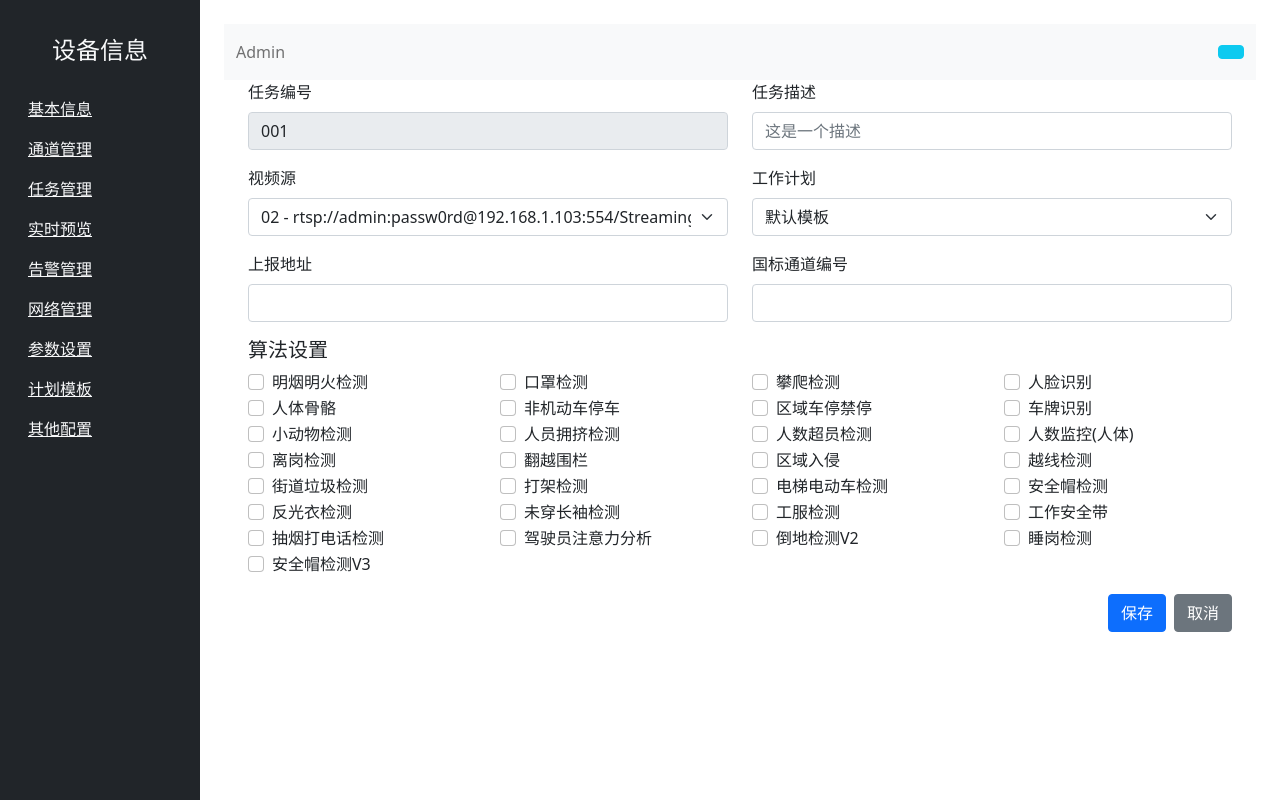
After one commit to luoxiafeng/sdk_demo, a Flask app: page /task_management/add in a window 1280 px wide. The commit adds this page. Run offline with Flask 3, Linux system fonts and the light colour scheme.

Commit message:
add sub-menues

```diff
--- a/app.py
+++ b/app.py
@@ -33,6 +33,45 @@ def channel_management():
 
     return render_template('channel_management.html', channels=channels)
 
+@app.route('/task_management')
+def task_management():
+    tasks = [
+        {'task_id': '001', 'video_source': '02', 'report_address': '明烟明火检测, 口罩检测, 爬爬检测', 'algorithm_info': ['明烟明火检测', '口罩检测', '爬爬检测'], 'status': '未运行'},
+        {'task_id': '002', 'video_source': '02', 'report_address': '安全帽检测, 反光衣检测, 未穿长袖检测', 'algorithm_info': ['安全帽检测', '反光衣检测', '未穿长袖检测'], 'status': '未运行'},
+        {'task_id': '003', 'video_source': '02', 'report_address': '人员拥挤检测, 口罩检测, 反光衣检测', 'algorithm_info': ['人员拥挤检测', '口罩检测', '反光衣检测'], 'status': '未运行'},
+        {'task_id': '004', 'video_source': '02', 'report_address': '脸部抓拍, 打架检测, 街道垃圾检测', 'algorithm_info': ['脸部抓拍', '打架检测', '街道垃圾检测'], 'status': '未运行'},
+        {'task_id': '0045', 'video_source': '02', 'report_address': '越线检测, 安全帽检测, 反光衣检测', 'algorithm_info': ['越线检测', '安全帽检测', '反光衣检测'], 'status': '未运行'},
+        {'task_id': '006', 'video_source': '02', 'report_address': '倒地检测V2, 安全帽检测V3', 'algorithm_info': ['倒地检测V2', '安全帽检测V3'], 'status': '未运行'},
+    ]
+
+    return render_template('task_management.html', tasks=tasks)
+
+@app.route('/task_management/add', methods=['GET'])
+def add_task():
+    video_sources = [
+        '02 - rtsp://admin:passw0rd@192.168.1.103:554/Streaming/Channels/201',
+        '03 - rtsp://admin:passw0rd@192.168.1.104:554/Streaming/Channels/301'
+    ]
+
+    algorithms = [
+        '明烟明火检测', '口罩检测', '攀爬检测', '人脸识别', '人体骨骼', '非机动车停车', '区域车停禁停', '车牌识别',
+        '小动物检测', '人员拥挤检测', '人数超员检测', '人数监控(人体)', '离岗检测', '翻越围栏', '区域入侵',
+        '越线检测', '街道垃圾检测', '打架检测', '电梯电动车检测', '安全帽检测', '反光衣检测', '未穿长袖检测',
+        '工服检测', '工作安全带', '抽烟打电话检测', '驾驶员注意力分析', '倒地检测V2', '睡岗检测', '安全帽检测V3'
+    ]
+
+    return render_template('add_task.html', video_sources=video_sources, algorithms=algorithms)
+
+@app.route('/live_preview')
+def live_preview():
+    cameras = [
+        {'id': '01', 'status': '在线', 'video_url': 'rtsp://192.168.1.101:554/live'},
+        {'id': '02', 'status': '在线', 'video_url': 'rtsp://192.168.1.102:554/live'},
+        {'id': '03', 'status': '离线', 'video_url': 'rtsp://192.168.1.103:554/live'},
+        {'id': '04', 'status': '在线', 'video_url': 'rtsp://192.168.1.104:554/live'},
+    ]
+
+    return render_template('live_preview.html', cameras=cameras)
 
 if __name__ == '__main__':
     app.run(debug=True)
--- /dev/null
+++ b/templates/add_task.html
@@ -0,0 +1,70 @@
+{% extends "base.html" %}
+{% block title %}新增任务{% endblock %}
+
+{% block content %}
+<div class="container">
+    <form>
+        <div class="row mb-3">
+            <div class="col-md-6">
+                <label for="task_id" class="form-label">任务编号</label>
+                <input type="text" class="form-control" id="task_id" value="001" readonly>
+            </div>
+            <div class="col-md-6">
+                <label for="task_description" class="form-label">任务描述</label>
+                <input type="text" class="form-control" id="task_description" placeholder="这是一个描述">
+            </div>
+        </div>
+
+        <div class="row mb-3">
+            <div class="col-md-6">
+                <label for="video_source" class="form-label">视频源</label>
+                <select class="form-select" id="video_source">
+                    {% for source in video_sources %}
+                    <option>{{ source }}</option>
+                    {% endfor %}
+                </select>
+            </div>
+            <div class="col-md-6">
+                <label for="work_plan" class="form-label">工作计划</label>
+                <select class="form-select" id="work_plan">
+                    <option>默认模板</option>
+                    <option>模板1</option>
+                    <option>模板2</option>
+                </select>
+            </div>
+        </div>
+
+        <div class="row mb-3">
+            <div class="col-md-6">
+                <label for="report_address" class="form-label">上报地址</label>
+                <input type="text" class="form-control" id="report_address">
+            </div>
+            <div class="col-md-6">
+                <label for="national_channel_id" class="form-label">国标通道编号</label>
+                <input type="text" class="form-control" id="national_channel_id">
+            </div>
+        </div>
+
+        <div class="mb-3">
+            <h5>算法设置</h5>
+            <div class="row">
+                {% for algorithm in algorithms %}
+                <div class="col-md-3">
+                    <div class="form-check">
+                        <input class="form-check-input" type="checkbox" id="{{ algorithm }}">
+                        <label class="form-check-label" for="{{ algorithm }}">
+                            {{ algorithm }}
+                        </label>
+                    </div>
+                </div>
+                {% endfor %}
+            </div>
+        </div>
+
+        <div class="d-flex justify-content-end">
+            <button type="submit" class="btn btn-primary">保存</button>
+            <button type="button" class="btn btn-secondary ms-2" data-bs-dismiss="modal">取消</button>
+        </div>
+    </form>
+</div>
+{% endblock %}
--- a/templates/base.html
+++ b/templates/base.html
@@ -17,8 +17,8 @@
             <ul class="list-unstyled px-2">
                 <li><a href="/" class="text-light d-block py-2">基本信息</a></li>
                 <li><a href="#" id="channel-management-link" class="text-light d-block py-2">通道管理</a></li>
-                <li><a href="#" class="text-light d-block py-2">任务管理</a></li>
-                <li><a href="#" class="text-light d-block py-2">实时预览</a></li>
+                <li><a href="#" id="task-management-link" class="text-light d-block py-2">任务管理</a></li>
+                <li><a href="#" id="live-preview-link" class="text-light d-block py-2">实时预览</a></li>
                 <li><a href="#" class="text-light d-block py-2">告警管理</a></li>
                 <li><a href="#" class="text-light d-block py-2">网络管理</a></li>
                 <li><a href="#" class="text-light d-block py-2">参数设置</a></li>
@@ -46,10 +46,26 @@
 
     <script src="https://cdn.jsdelivr.net/npm/bootstrap@5.1.3/dist/js/bootstrap.bundle.min.js"></script>
     <script>
-        // JavaScript 事件，点击“通道管理”跳转
-        document.getElementById('channel-management-link').addEventListener('click', function() {
-            window.location.href = "/channel_management";
+        document.addEventListener('DOMContentLoaded', function() {
+            // 处理侧边栏的跳转
+            document.getElementById('channel-management-link').addEventListener('click', function() {
+                window.location.href = "/channel_management";
+            });
+
+            document.getElementById('task-management-link').addEventListener('click', function() {
+                window.location.href = "/task_management";
+            });
+
+            document.getElementById('add-task-button').addEventListener('click', function() {
+                window.location.href = "/task_management/add";
+            });
+
+            // 新增实时预览的跳转
+            document.getElementById('live-preview-link').addEventListener('click', function() {
+                window.location.href = "/live_preview";
+            });
         });
     </script>
+
 </body>
 </html>
```
Also changed, not shown: templates/live_preview.html (added, +37 -0 lines), templates/task_management.html (added, +55 -0 lines).
